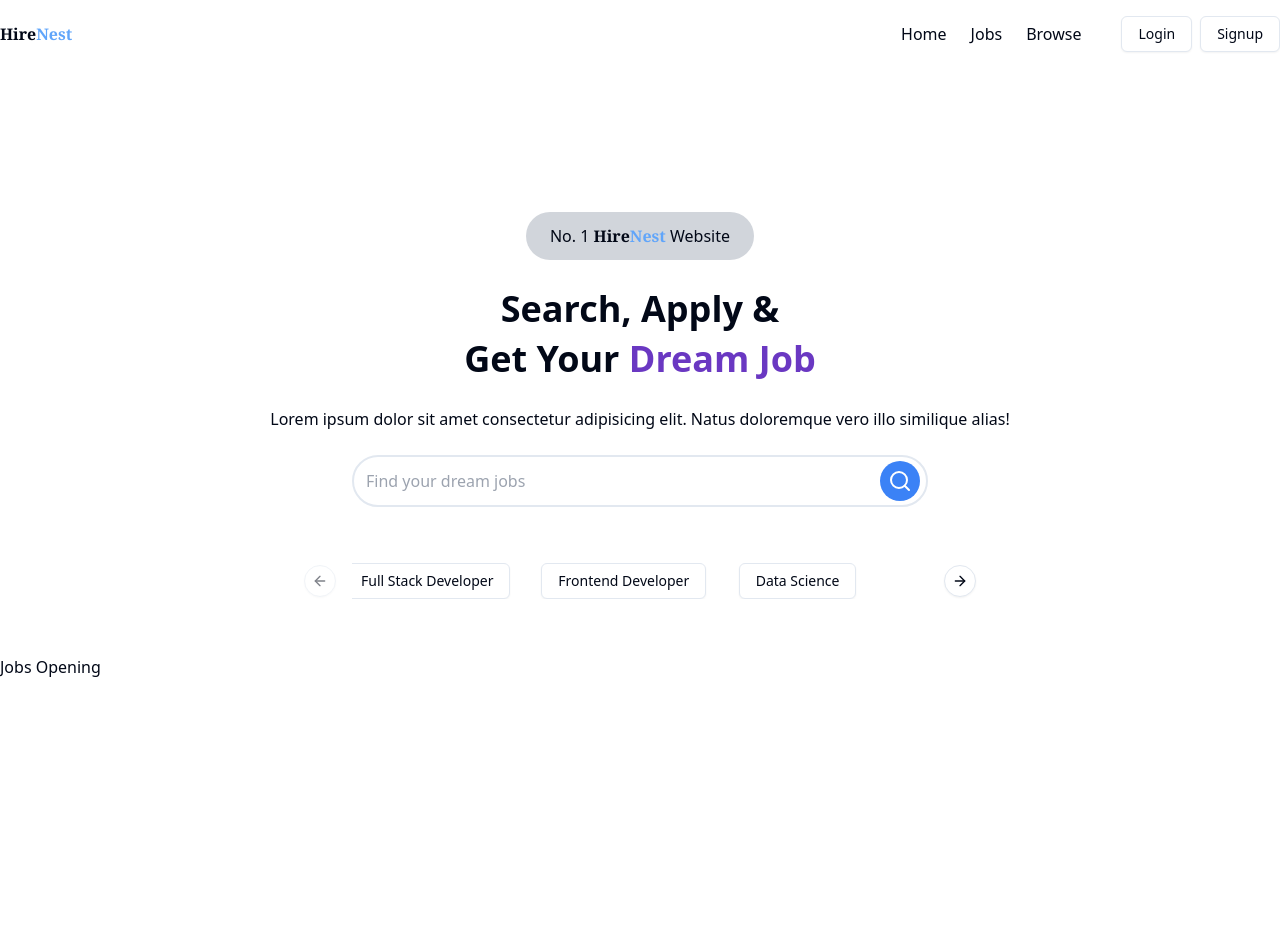
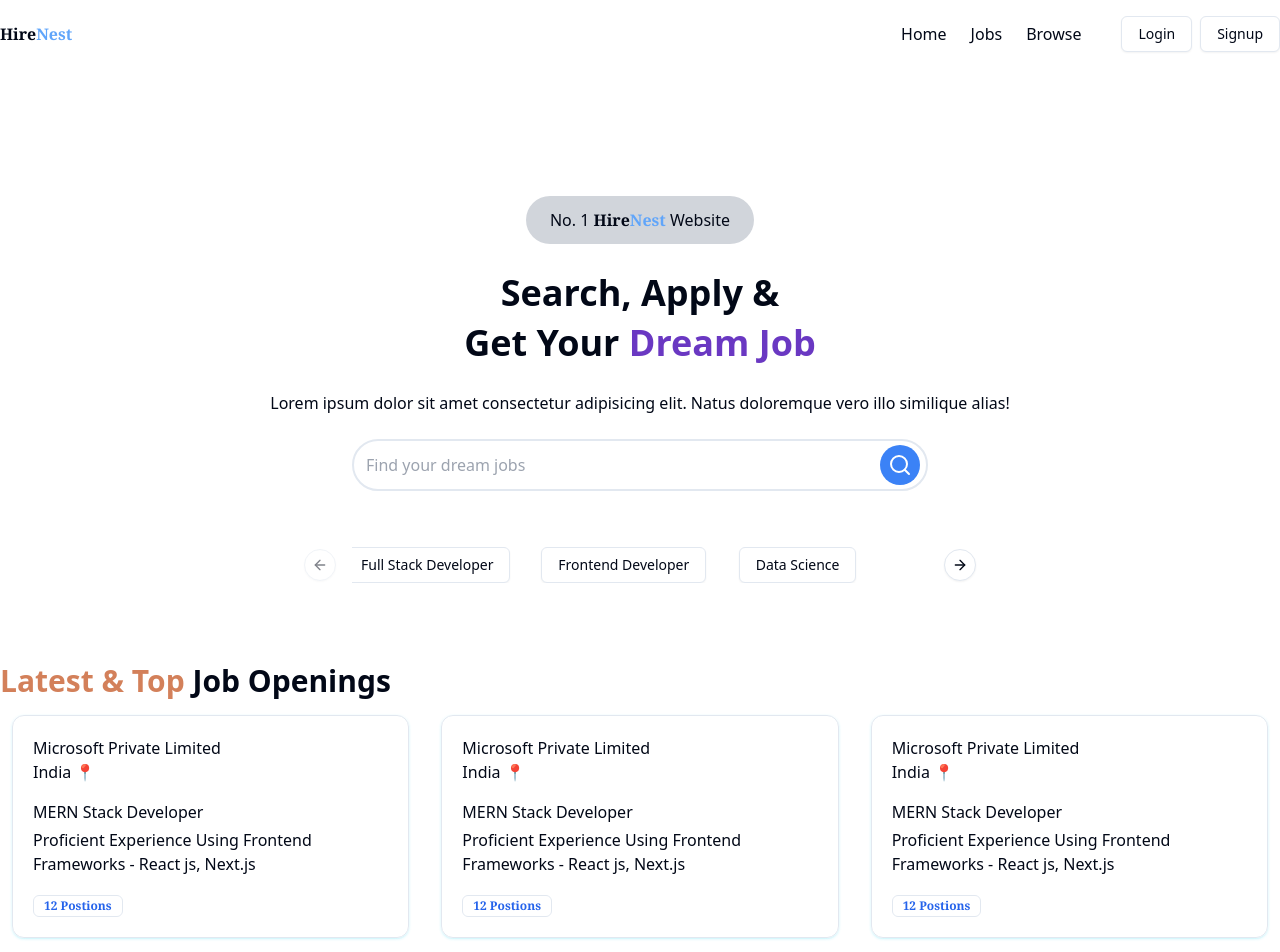
Before and after one commit to sidhantrajput1/HireNest, a React (Vite) app in the folder frontend/: page / in a window 1280 px wide. Shown: the top 952 px of the page. Before the commit the page ends 800 px from the top, so only its background shows below. Built offline with nearby package versions, Linux system fonts and the light colour scheme.

Commit message:
LatestJobsCards

```diff
--- a/frontend/src/components/HeroSection.jsx
+++ b/frontend/src/components/HeroSection.jsx
@@ -2,7 +2,7 @@ import { Search } from "lucide-react";
 
 function HeroSection() {
   return (
-    <div className="mt-40">
+    <div className="mt-36">
       <div className="text-center flex flex-col justify-center items-center gap-6 my-10">
         <span className="mx-auto px-6 py-3 rounded-full bg-gray-300 font-medium">
           No. 1 <span className="font-semibold font-serif">Hire</span>
--- /dev/null
+++ b/frontend/src/components/LatestJobCards.jsx
@@ -0,0 +1,25 @@
+import { Badge } from "./ui/badge";
+
+function LatestJobCards() {
+  return (
+    <div className="shadow hover:shadow-xl shadow-cyan-400/20 flex flex-col border border-spacing-2 gap-4 mix-blend-multiply p-5 mt-4 rounded-xl m-3">
+      <div>
+        <h2>Microsoft Private Limited</h2>
+        <p>India 📍</p>
+      </div>
+      <div className="flex gap-1 flex-col">
+        <h3>MERN Stack Developer</h3>
+        <p>
+          Proficient Experience Using Frontend Frameworks - React js, Next.js
+        </p>
+      </div>
+      <div>
+        <Badge className="font-serif font-bold text-blue-600" variant="ghost">
+          12 Postions
+        </Badge>
+      </div>
+    </div>
+  );
+}
+
+export default LatestJobCards;
--- a/frontend/src/components/LatestJobs.jsx
+++ b/frontend/src/components/LatestJobs.jsx
@@ -1,9 +1,20 @@
+import LatestJobCards from "./LatestJobCards";
+
+const randomJobs = [1, 2, 3, 4, 5, 6, 7, 8, 9];
+
 function LatestJobs() {
-    return (
-        <div>
-            <h3>Jobs Opening</h3>
-        </div>
-    )
+  return (
+    <div className="max-w-7xl my-20 mx-auto">
+      <h1 className="text-3xl font-bold">
+        <span className="text-[#d3805a]">Latest & Top</span> Job Openings
+      </h1>
+      <div className="grid grid-flow-col grid-rows-3 gap-2">
+        {randomJobs.map((job, i) => (
+          <LatestJobCards key={i} />
+        ))}
+      </div>
+    </div>
+  );
 }
 
-export default LatestJobs
+export default LatestJobs;
--- /dev/null
+++ b/frontend/src/components/ui/badge.jsx
@@ -0,0 +1,34 @@
+import * as React from "react"
+import { cva } from "class-variance-authority";
+
+import { cn } from "@/lib/utils"
+
+const badgeVariants = cva(
+  "inline-flex items-center rounded-md border px-2.5 py-0.5 text-xs font-semibold transition-colors focus:outline-none focus:ring-2 focus:ring-ring focus:ring-offset-2",
+  {
+    variants: {
+      variant: {
+        default:
+          "border-transparent bg-primary text-primary-foreground shadow hover:bg-primary/80",
+        secondary:
+          "border-transparent bg-secondary text-secondary-foreground hover:bg-secondary/80",
+        destructive:
+          "border-transparent bg-destructive text-destructive-foreground shadow hover:bg-destructive/80",
+        outline: "text-foreground",
+      },
+    },
+    defaultVariants: {
+      variant: "default",
+    },
+  }
+)
+
+function Badge({
+  className,
+  variant,
+  ...props
+}) {
+  return (<div className={cn(badgeVariants({ variant }), className)} {...props} />);
+}
+
+export { Badge, badgeVariants }
--- a/frontend/tailwind.config.js
+++ b/frontend/tailwind.config.js
@@ -1,60 +1,61 @@
+/* eslint-disable no-undef */
 /** @type {import('tailwindcss').Config} */
 export default {
   darkMode: ["class"],
-    content: [
-    "./index.html",
-    "./src/**/*.{js,ts,jsx,tsx}",
-  ],
+  content: ["./index.html", "./src/**/*.{js,ts,jsx,tsx}"],
   theme: {
     extend: {
       borderRadius: {
-  			lg: 'var(--radius)',
-  			md: 'calc(var(--radius) - 2px)',
-  			sm: 'calc(var(--radius) - 4px)'
+        lg: "var(--radius)",
+        md: "calc(var(--radius) - 2px)",
+        sm: "calc(var(--radius) - 4px)",
+      },
+      boxShadow: {
+        "3xl": "0 35px 60px -15px rgba(0, 0, 0, 0.3)",
       },
       colors: {
-  			background: 'hsl(var(--background))',
-  			foreground: 'hsl(var(--foreground))',
+        background: "hsl(var(--background))",
+        foreground: "hsl(var(--foreground))",
         card: {
-  				DEFAULT: 'hsl(var(--card))',
-  				foreground: 'hsl(var(--card-foreground))'
+          DEFAULT: "hsl(var(--card))",
+          foreground: "hsl(var(--card-foreground))",
         },
         popover: {
-  				DEFAULT: 'hsl(var(--popover))',
-  				foreground: 'hsl(var(--popover-foreground))'
+          DEFAULT: "hsl(var(--popover))",
+          foreground: "hsl(var(--popover-foreground))",
         },
         primary: {
-  				DEFAULT: 'hsl(var(--primary))',
-  				foreground: 'hsl(var(--primary-foreground))'
+          DEFAULT: "hsl(var(--primary))",
+          foreground: "hsl(var(--primary-foreground))",
         },
         secondary: {
-  				DEFAULT: 'hsl(var(--secondary))',
-  				foreground: 'hsl(var(--secondary-foreground))'
+          DEFAULT: "hsl(var(--secondary))",
+          foreground: "hsl(var(--secondary-foreground))",
         },
         muted: {
-  				DEFAULT: 'hsl(var(--muted))',
-  				foreground: 'hsl(var(--muted-foreground))'
+          DEFAULT: "hsl(var(--muted))",
+          foreground: "hsl(var(--muted-foreground))",
         },
         accent: {
-  				DEFAULT: 'hsl(var(--accent))',
-  				foreground: 'hsl(var(--accent-foreground))'
+          DEFAULT: "hsl(var(--accent))",
+          foreground: "hsl(var(--accent-foreground))",
         },
         destructive: {
-  				DEFAULT: 'hsl(var(--destructive))',
-  				foreground: 'hsl(var(--destructive-foreground))'
+          DEFAULT: "hsl(var(--destructive))",
+          foreground: "hsl(var(--destructive-foreground))",
         },
-  			border: 'hsl(var(--border))',
-  			input: 'hsl(var(--input))',
-  			ring: 'hsl(var(--ring))',
+        border: "hsl(var(--border))",
+        input: "hsl(var(--input))",
+        ring: "hsl(var(--ring))",
         chart: {
-  				'1': 'hsl(var(--chart-1))',
-  				'2': 'hsl(var(--chart-2))',
-  				'3': 'hsl(var(--chart-3))',
-  				'4': 'hsl(var(--chart-4))',
-  				'5': 'hsl(var(--chart-5))'
-  			}
-  		}
-  	}
+          1: "hsl(var(--chart-1))",
+          2: "hsl(var(--chart-2))",
+          3: "hsl(var(--chart-3))",
+          4: "hsl(var(--chart-4))",
+          5: "hsl(var(--chart-5))",
+        },
+      },
+    },
   },
   plugins: [require("tailwindcss-animate")],
-}
+};
```
Lines whose indentation alone changed are shown as unchanged.
